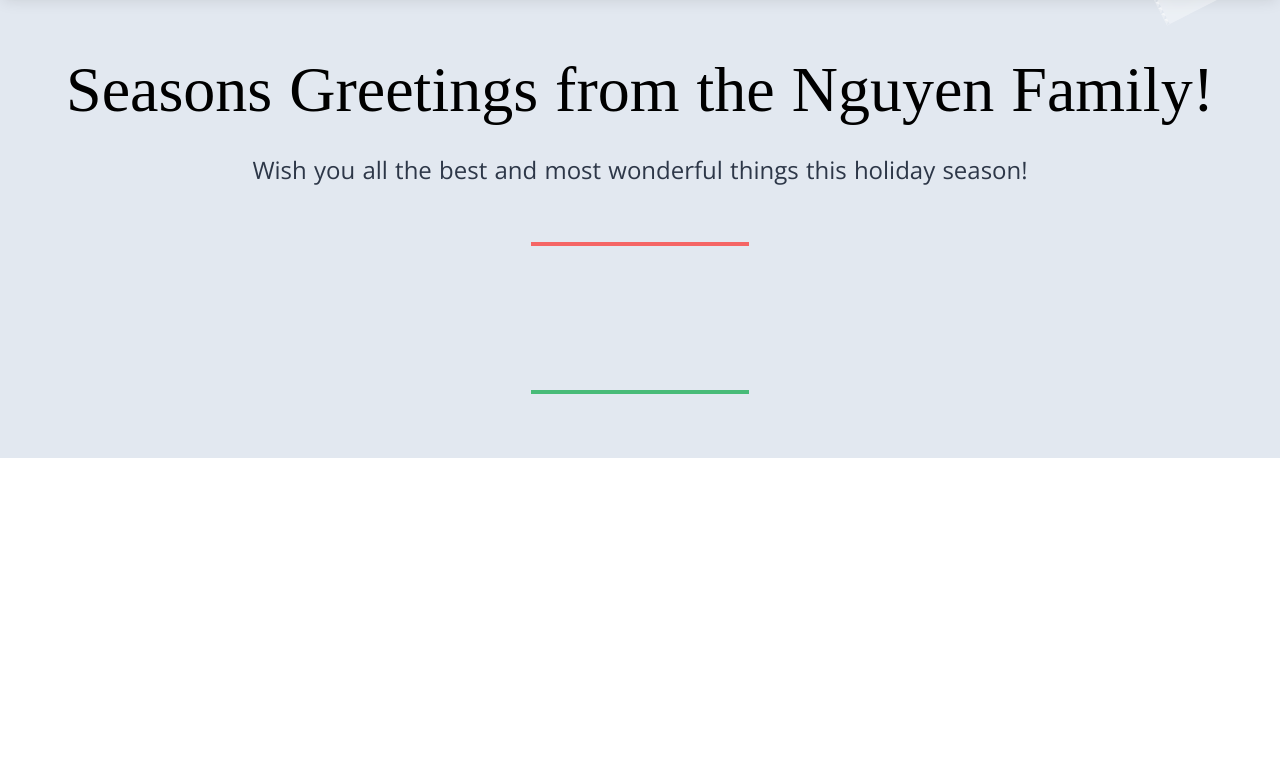
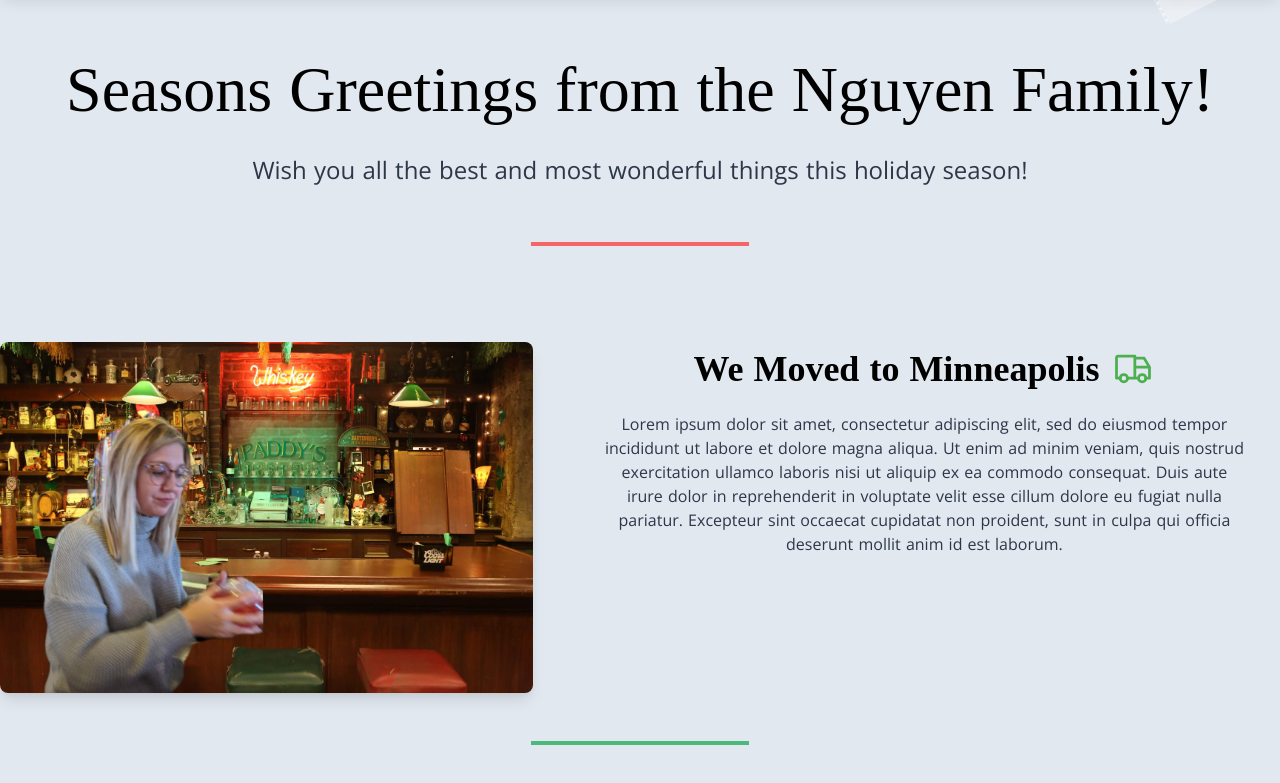
Before and after one commit to TonyFwin/christmas-card, a Nuxt app: page / in a window 1280 px wide. Shown: the part 912-1695 px from the top of the page. Before the commit the page ends 1370 px from the top, so only its background shows below. Built offline with nearby package versions, Linux system fonts and the light colour scheme; a web font is replaced by a local one.

Commit message:
Add copy and placeholder image to moving component

```diff
--- a/components/Moving.vue
+++ b/components/Moving.vue
@@ -1,7 +1,50 @@
 <template>
-  <section class="py-8 md:py-16">
-    <div class="container m-auto flex flex-col text-center"></div>
-    <hr class="mt-8 w-1/6 mx-auto border-2 border-green-500" />
+  <section class="py-8 md:py-12">
+    <div class="container m-auto flex flex-wrap text-center">
+      <div class="w-full md:w-5/12 mr-auto">
+        <img
+          class="max-w-full rounded-lg shadow-lg"
+          src="~/assets/images/paddys.jpg"
+          alt=""
+        />
+      </div>
+      <div class="w-full md:w-6/12 mx-auto">
+        <h3
+          class="text-4xl font-semibold px-4 flex items-center justify-center"
+        >
+          We Moved to Minneapolis
+          <svg
+            xmlns="http://www.w3.org/2000/svg"
+            class="ml-3"
+            width="44"
+            height="44"
+            viewBox="0 0 24 24"
+            stroke-width="1.5"
+            stroke="#4CAF50"
+            fill="none"
+            stroke-linecap="round"
+            stroke-linejoin="round"
+          >
+            <path stroke="none" d="M0 0h24v24H0z" fill="none" />
+            <circle cx="7" cy="17" r="2" />
+            <circle cx="17" cy="17" r="2" />
+            <path
+              d="M5 17h-2v-11a1 1 0 0 1 1 -1h9v12m-4 0h6m4 0h2v-6h-8m0 -5h5l3 5"
+            />
+          </svg>
+        </h3>
+        <p class="mt-4 text-gray-800">
+          Lorem ipsum dolor sit amet, consectetur adipiscing elit, sed do
+          eiusmod tempor incididunt ut labore et dolore magna aliqua. Ut enim ad
+          minim veniam, quis nostrud exercitation ullamco laboris nisi ut
+          aliquip ex ea commodo consequat. Duis aute irure dolor in
+          reprehenderit in voluptate velit esse cillum dolore eu fugiat nulla
+          pariatur. Excepteur sint occaecat cupidatat non proident, sunt in
+          culpa qui officia deserunt mollit anim id est laborum.
+        </p>
+      </div>
+    </div>
+    <hr class="mt-8 md:mt-12 w-1/6 mx-auto border-2 border-green-500" />
   </section>
 </template>
 
```
